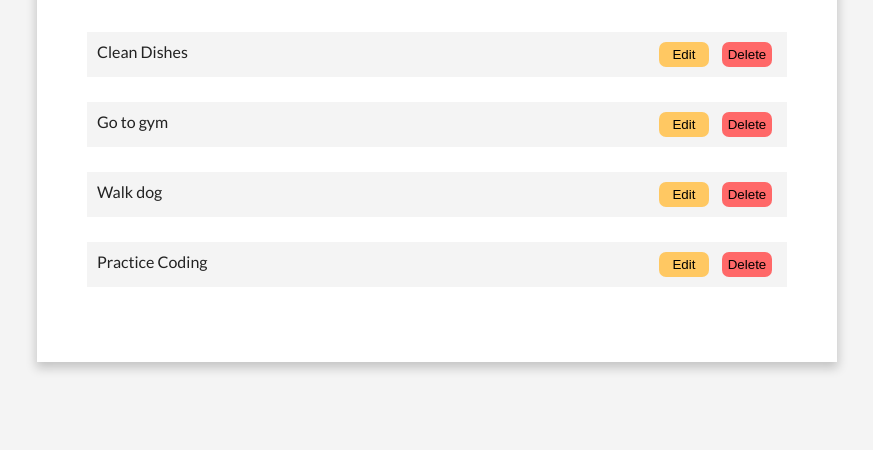
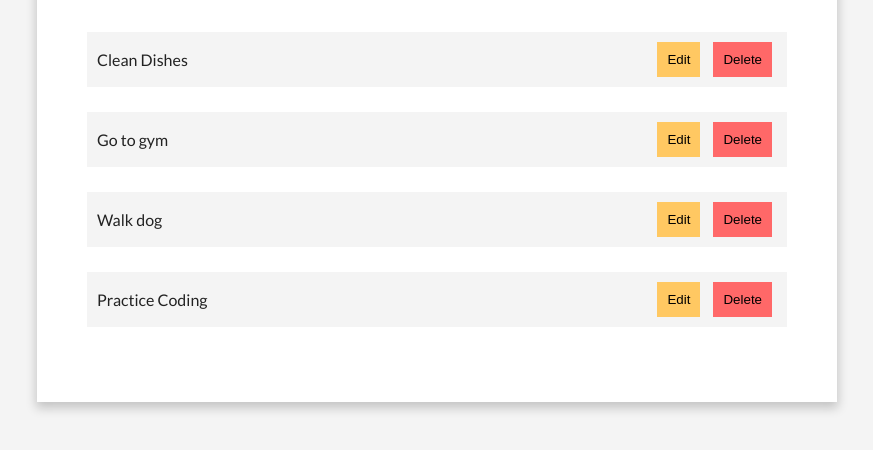
Before and after one commit to coding39586474747/todo-s-design, a plain HTML site: page index.html in a window 1280 px wide. Shown: the part 214-664 px from the top of the page, without its empty margins (203-1076 px from the left). Drawn offline with Linux system fonts and the light colour scheme.

Commit message:
added more spacing for the button and li element

```diff
--- a/css/styles.css
+++ b/css/styles.css
@@ -32,20 +32,16 @@ ol {
   padding: 10px 10px;
   display: flex;
   justify-content: space-between;
+  align-items: center;
 }
 
 button {
   border: none;
   background-blend-mode: none;
-  border-radius: 7px;
-  padding: 5px;
-  width: 50px;
+  border-radius: px;
+  padding: 10px;
   cursor: pointer;
   margin: 0 5px;
-}
-
-button:first-child {
-  margin-left: 10px;
 }
 
 .edit {
```
